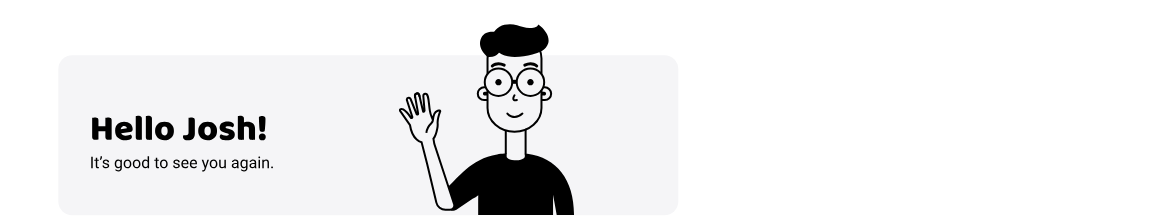
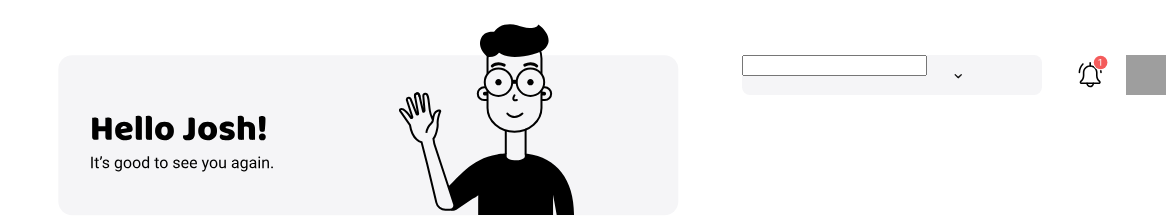
Before and after one commit to ViktoriiaBorodenko/Cursor, a plain HTML site: page homework-7/HW-7.html in a window 1280 px wide. Shown: the top 217 px of the page, 178-1344 px from the left, 1166 px wide, since content can reach past the window. Drawn offline with Linux system fonts and the light colour scheme; grey boxes are pictures that could not be loaded.

Commit message:
everything will be

```diff
--- a/homework-7/HW-7.html
+++ b/homework-7/HW-7.html
@@ -107,7 +107,14 @@
     <span class="how-fire">4,7</span>
     <button class="btn-view">View course</button>
 </div>
-
+<div>
+    <form class="form-search">
+        <input type="search" name="q">
+    </form>
+    <img class="notification" src="images/Notification.svg">
+    <img class="mask" src="images/Mask Group.svg">
+    <img class="vector1" src="images/Vector (1).svg">
+</div>
 </main>
 </body>
 </html>
--- a/homework-7/css/style.css
+++ b/homework-7/css/style.css
@@ -335,3 +335,32 @@ header {
   top: 33px;
   bottom: 31px;
 }
+.form-search {
+  position: absolute;
+  width: 300px;
+  height: 40px;
+  left: 920px;
+  top: 55px;
+  background: #f5f5f7;
+  border-radius: 8px;
+}
+.notification {
+  position: absolute;
+  width: 31px;
+  height: 36px;
+  left: 1256px;
+  top: 52px;
+}
+.mask {
+  position: absolute;
+  width: 40px;
+  height: 40px;
+  left: 1304px;
+  top: 55px;
+}
+.vector1 {
+  position: absolute;
+  text-align: center;
+  right: 140px;
+  top: 74px;
+}
```
Also changed, not shown: homework-7/images/Notification.svg (added), homework-7/images/STATS BOX 1.svg (added), homework-7/images/STATS BOX 2.svg (added), homework-7/images/Vector (1).svg (added), 1 other file.
